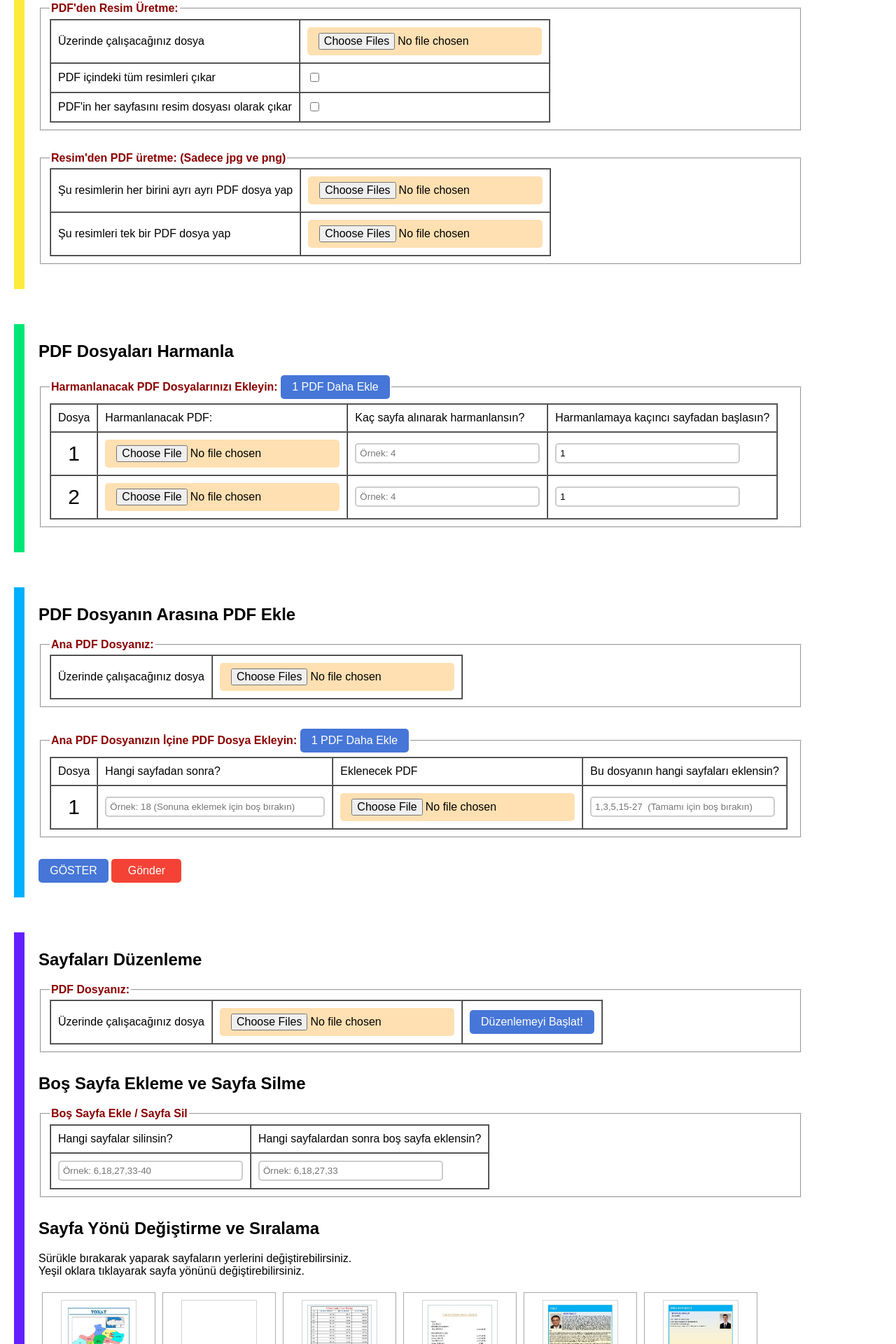
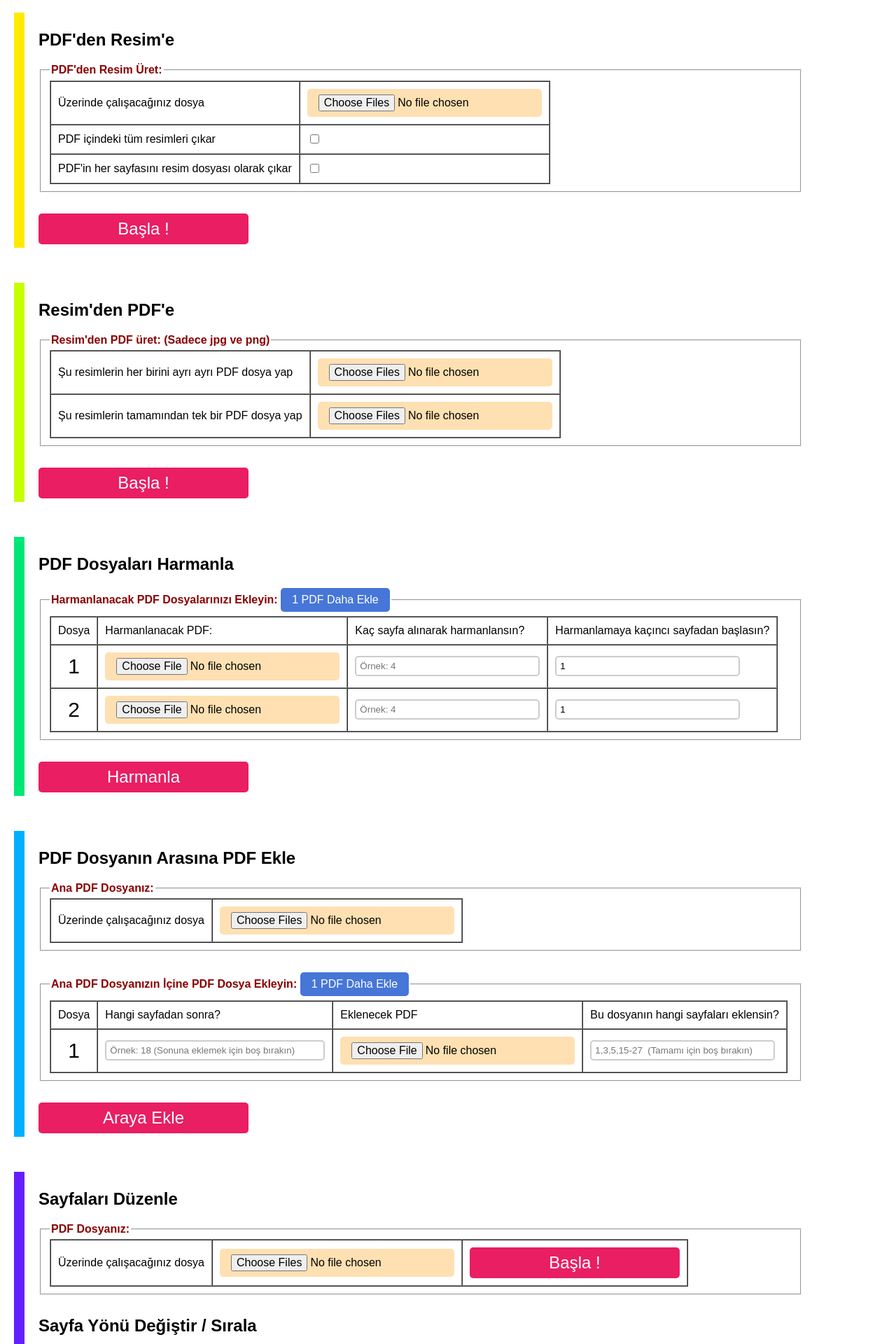
Before and after one commit to nuriakman/pdf_arac_kiti, a PHP site: page /1.php in a window 1280 px wide. Shown: the part 1400-3320 px from the top of the page at 70% size. Run offline with PHP 8.4, Linux system fonts and the light colour scheme.

Commit message:
Her bölüm ayrı bir form olarak tasarlandı ve gönder düğmeleri eklendi

```diff
--- a/1.php
+++ b/1.php
@@ -30,47 +30,9 @@
     <!-- ========================================================== -->
     <!-- ========================================================== -->
     <form id="formBirlestir" name="formBirlestir" method="post" action="" enctype="multipart/form-data">
+        <input type="hidden" name="form_adi" value="formBirlestir">
 
         <h2>PDF Dosyaları Birleştir</h2>
-
-        <fieldset>
-            <legend><b style='color: darkred;'>PDF Dosyaları Birleştirme Ayarları:</b> </legend>
-            <table border="1" cellpadding="10" cellspacing="0">
-                <tr>
-                    <td nowrap="nowrap"> Eklenen her dosya sağ sayfadan başlasın </td>
-                    <td nowrap="nowrap">
-                        <input type="checkbox" name="AyarBirlestir1"> </td>
-                </tr>
-                <tr>
-                    <td nowrap="nowrap"> Dosyalar arasına boş bir yaprak ekle </td>
-                    <td nowrap="nowrap">
-                        <input type="checkbox" name="AyarBirlestir2"> </td>
-                </tr>
-            </table>
-        </fieldset>
-
-
-        <fieldset>
-            <legend><b style='color: darkred;'>Çoklu PDF Dosya Seçimi:</b> </legend>
-            <table border="1" cellpadding="10" cellspacing="0">
-                <tr>
-                    <td nowrap="nowrap"> Dosyaları Seçiniz (Çoklu Seçim Yapabilirsiniz) </td>
-                    <td nowrap="nowrap">
-                        <input accept='application/pdf' type='file' name='TopluPDF[]' id='TopluPDF' multiple onchange='DosyalariEkranaListele()'> </td>
-                </tr>
-                <tr id='SiralamaSatiri' style='display:none;'>
-                    <td colspan="2">
-                        <b>Dosyalarınızın sıralamasını sürükle-bırak yaparak değiştirebilirsiniz:</b><br>
-                        <input type='hidden' id='Siralama' name='Siralama' value=''>
-                        <ul id='tmpSecilenDosyalar' class='tmpSecilenDosyalar'>
-
-                        </ul>
-                    </td>
-                </tr>
-            </table>
-            <p><b>NOT:</b> Dosyalarınızın tamamı tek bir klasör içindeyse bu bölümü kullanarak bir defada ve kolayca ekleyebilirsiniz</p>
-        </fieldset>
-
 
         <fieldset>
             <legend><b style='color: darkred;'>Tek Tek PDF Dosya Seçimi:</b> <input type='button' value='1 PDF Daha Ekle' onclick='YeniDosyaEkle(1)'></legend>
@@ -106,8 +68,50 @@
                 </tr>
 
             </table>
-            <p><b>NOT:</b> Dosyalarınız farklı farkl klasörler içindeyse bu bölümü kullanarak teker teker ekleyebilirsiniz</p>
+            <p><b>NOT:</b> Dosyalarınız farklı farklı klasörler içindeyse bu bölümü kullanarak teker teker ekleyebilirsiniz</p>
         </fieldset>
+
+
+        <fieldset>
+            <legend><b style='color: darkred;'>Çoklu PDF Dosya Seçimi:</b> </legend>
+            <table border="1" cellpadding="10" cellspacing="0">
+                <tr>
+                    <td nowrap="nowrap"> Dosyaları Seçiniz (Çoklu Seçim Yapabilirsiniz) </td>
+                    <td nowrap="nowrap">
+                        <input accept='application/pdf' type='file' name='TopluPDF[]' id='TopluPDF' multiple onchange='DosyalariEkranaListele()'> </td>
+                </tr>
+                <tr id='SiralamaSatiri' style='display:none;'>
+                    <td colspan="2">
+                        <b>Dosyalarınızın sıralamasını sürükle-bırak yaparak değiştirebilirsiniz:</b><br>
+                        <input type='hidden' id='Siralama' name='Siralama' value=''>
+                        <ul id='tmpSecilenDosyalar' class='tmpSecilenDosyalar'>
+
+                        </ul>
+                    </td>
+                </tr>
+            </table>
+            <p><b>NOT:</b> Dosyalarınızın tamamı tek bir klasör içindeyse bu bölümü kullanarak bir defada ve kolayca ekleyebilirsiniz</p>
+        </fieldset>
+
+        <fieldset>
+            <legend><b style='color: darkred;'>PDF Dosyaları Birleştirme Ayarları:</b> </legend>
+            <table border="1" cellpadding="10" cellspacing="0">
+                <tr>
+                    <td nowrap="nowrap"> Eklenen her dosya sağ sayfadan başlasın </td>
+                    <td nowrap="nowrap">
+                        <input type="checkbox" name="AyarBirlestir1"> </td>
+                </tr>
+                <tr>
+                    <td nowrap="nowrap"> Dosyalar arasına boş bir yaprak ekle </td>
+                    <td nowrap="nowrap">
+                        <input type="checkbox" name="AyarBirlestir2"> </td>
+                </tr>
+            </table>
+        </fieldset>
+
+
+
+        <input type="button" value="Birleştir" onclick="FormuPostala('formBirlestir')" id="FormuGonder">
     </form>
 
 
@@ -118,6 +122,7 @@
     <!-- ========================================================== -->
     <!-- ========================================================== -->
     <form id="formBol" name="formBol" method="post" action="" enctype="multipart/form-data">
+        <input type="hidden" name="form_adi" value="formBol">
 
         <h2>PDF Dosyayı Böl</h2>
 
@@ -158,6 +163,7 @@
                 </tr>
             </table>
         </fieldset>
+        <input type="button" value="Böl" onclick="FormuPostala('formBol')" id="FormuGonder">
     </form>
 
 
@@ -166,12 +172,13 @@
     <!-- =========================== RESİM ======================== -->
     <!-- ========================================================== -->
     <!-- ========================================================== -->
-    <form id="formResim" name="formResim" method="post" action="" enctype="multipart/form-data">
+    <form id="formResim1" name="formResim1" method="post" action="" enctype="multipart/form-data">
+        <input type="hidden" name="form_adi" value="formResim1">
 
-        <h2>PDF ve Resim</h2>
+        <h2>PDF'den Resim'e</h2>
 
         <fieldset>
-            <legend><b style='color: darkred;'>PDF'den Resim Üretme:</b></legend>
+            <legend><b style='color: darkred;'>PDF'den Resim Üret:</b></legend>
             <table border="1" cellpadding="10" cellspacing="0">
                 <tr>
                     <td nowrap="nowrap"> Üzerinde çalışacağınız dosya </td>
@@ -190,10 +197,18 @@
                 </tr>
             </table>
         </fieldset>
+        <input type="button" value="Başla !" onclick="FormuPostala('formResim1')" id="FormuGonder">
+    </form>
 
 
+
+    <form id="formResim2" name="formResim2" method="post" action="" enctype="multipart/form-data">
+        <input type="hidden" name="form_adi" value="formResim2">
+
+        <h2>Resim'den PDF'e</h2>
+
         <fieldset>
-            <legend><b style='color: darkred;'>Resim'den PDF üretme: (Sadece jpg ve png)</b></legend>
+            <legend><b style='color: darkred;'>Resim'den PDF üret: (Sadece jpg ve png)</b></legend>
             <table border="1" cellpadding="10" cellspacing="0">
                 <tr>
                     <td nowrap="nowrap"> Şu resimlerin her birini ayrı ayrı PDF dosya yap </td>
@@ -201,13 +216,15 @@
                         <input accept='image/jpeg,image/png' type='file' name='AnaDosya1' multiple> </td>
                 </tr>
                 <tr>
-                    <td nowrap="nowrap"> Şu resimleri tek bir PDF dosya yap </td>
+                    <td nowrap="nowrap"> Şu resimlerin tamamından tek bir PDF dosya yap </td>
                     <td nowrap="nowrap">
                         <input accept='image/jpeg,image/png' type='file' name='AnaDosya2' multiple> </td>
                 </tr>
             </table>
         </fieldset>
+        <input type="button" value="Başla !" onclick="FormuPostala('formResim2')" id="FormuGonder">
     </form>
+
 
     <!-- ========================================================== -->
     <!-- ========================================================== -->
@@ -215,6 +232,7 @@
     <!-- ========================================================== -->
     <!-- ========================================================== -->
     <form id="formHarmanla" name="formHarmanla" method="post" action="" enctype="multipart/form-data">
+        <input type="hidden" name="form_adi" value="formHarmanla">
 
         <h2>PDF Dosyaları Harmanla</h2>
 
@@ -275,6 +293,7 @@
 
             </table>
         </fieldset>
+        <input type="button" value="Harmanla" onclick="FormuPostala('formHarmanla')" id="FormuGonder">
     </form>
 
 
@@ -284,6 +303,7 @@
     <!-- ========================================================== -->
     <!-- ========================================================== -->
     <form id="formArayaEkle" name="formArayaEkle" method="post" action="" enctype="multipart/form-data">
+        <input type="hidden" name="form_adi" value="formArayaEkle">
 
         <h2>PDF Dosyanın Arasına PDF Ekle</h2>
 
@@ -340,13 +360,7 @@
 
             </table>
         </fieldset>
-
-        <p>
-            <input type="button" value="GÖSTER" onclick="GOSTER()">
-
-            <input type="submit" name="gonder" value="Gönder">
-        </p>
-
+        <input type="button" value="Araya Ekle" onclick="FormuPostala('formArayaEkle')" id="FormuGonder">
     </form>
 
 
@@ -356,8 +370,9 @@
     <!-- ========================================================== -->
     <!-- ========================================================== -->
     <form id="formYonet" name="formYonet" method="post" action="" enctype="multipart/form-data">
+        <input type="hidden" name="form_adi" value="formYonet">
 
-        <h2>Sayfaları Düzenleme</h2>
+        <h2>Sayfaları Düzenle</h2>
 
         <fieldset>
             <legend><b style='color: darkred;'>PDF Dosyanız:</b></legend>
@@ -367,32 +382,17 @@
                     <td nowrap="nowrap">
                         <input accept='application/pdf' type='file' name='AnaDosya' multiple> </td>
                     <td nowrap="nowrap">
-                        <input type='button' value='Düzenlemeyi Başlat!'> </td>
+                        <input type="button" value="Başla !" onclick="FormuPostala('formYonet')" id="FormuGonder"> </td>
                 </tr>
             </table>
         </fieldset>
 
-        <h2>Boş Sayfa Ekleme ve Sayfa Silme</h2>
+        <h2>Sayfa Yönü Değiştir / Sırala</h2>
+
+        <p>Sürükle bırakarak yaparak sayfaların yerlerini değiştirebilirsiniz.<br>Yeşil oklara tıklayarak sayfa yönünü değiştirebilirsiniz.</p>
 
         <fieldset>
-            <legend><b style='color: darkred;'>Boş Sayfa Ekle / Sayfa Sil</b></legend>
-            <table border="1" cellpadding="10" cellspacing="0">
-                <tr>
-                    <td nowrap="nowrap"> Hangi sayfalar silinsin? </td>
-                    <td nowrap="nowrap"> Hangi sayfalardan sonra boş sayfa eklensin? </td>
-                </tr>
-                <tr>
-                    <td nowrap="nowrap">
-                        <input type="text" name="SilSayfalar" placeholder="Örnek: 6,18,27,33-40" style="width: 250px;"> </td>
-                    <td nowrap="nowrap">
-                        <input type="text" name="BosSayfalar" placeholder="Örnek: 6,18,27,33" style="width: 250px;"> </td>
-                </tr>
-            </table>
-        </fieldset>
-
-        <h2>Sayfa Yönü Değiştirme ve Sıralama</h2>
-
-        <p>Sürükle bırakarak yaparak sayfaların yerlerini değiştirebilirsiniz.<br>Yeşil oklara tıklayarak sayfa yönünü değiştirebilirsiniz.</p>
+            <legend><b style='color: darkred;'>SAYFALARI DÜZENLE</b></legend>
 
             <ul class="PDFSayfalari">
 
@@ -568,23 +568,41 @@
             </ul> <!-- /PDFSayfalari -->
 
             <br style='clear: both; '>
-        <p>
-            <input type="hidden" name="toplamsayfa" value="116">
-            <input type="submit" name="gonder" value="Gönder">
-        </p>
+        </fieldset>
 
+        <h2>Sayfa Sil / Boş Sayfa Ekle</h2>
+
+        <fieldset>
+            <legend><b style='color: darkred;'>Sayfa Sil / Boş Sayfa Ekle</b></legend>
+            <table border="1" cellpadding="10" cellspacing="0">
+                <tr>
+                    <td nowrap="nowrap"> Hangi sayfalar silinsin? </td>
+                    <td nowrap="nowrap"> Hangi sayfalardan sonra boş sayfa eklensin? </td>
+                </tr>
+                <tr>
+                    <td nowrap="nowrap">
+                        <input type="text" name="SilSayfalar" placeholder="Örnek: 6,18,27,33-40" style="width: 250px;"> </td>
+                    <td nowrap="nowrap">
+                        <input type="text" name="BosSayfalar" placeholder="Örnek: 6,18,27,33" style="width: 250px;"> </td>
+                </tr>
+            </table>
+        </fieldset>
+        <input type="button" value="Değişiklikleri Kaydet" onclick="FormuPostala('formHarmanla')" id="FormuGonder">
     </form>
 
+    <p style="margin-bottom: 0px;">
+        <input type="hidden" name="toplamsayfa" value="116">
+        <input type="submit" name="gonder" value="SUBMIT">
         <input type="button" value="Ajax File Upload" onclick="HAYDI()">
-
-    <p>&nbsp;</p>
-    <p>&nbsp;</p>
-    <p>&nbsp;</p>
-    <p>&nbsp;</p>
+    </p>
 
 </body>
 
 </html>
+
+
+
+
 
 
 <style>
@@ -594,6 +612,7 @@
         padding: 0px;
         margin-right:  10%;
         font-family: sans-serif;
+        margin-bottom: 700px;
     }
 
     form {
@@ -610,7 +629,8 @@
 
     #formBirlestir  {border-left: 15px solid #FF5722; padding-left: 20px; }
     #formBol        {border-left: 15px solid #FF9800; padding-left: 20px; }
-    #formResim      {border-left: 15px solid #FFEB3B; padding-left: 20px; }
+    #formResim1     {border-left: 15px solid #FFEA00; padding-left: 20px; }
+    #formResim2     {border-left: 15px solid #C6FF00; padding-left: 20px; }
     #formHarmanla   {border-left: 15px solid #00E676; padding-left: 20px; }
     #formArayaEkle  {border-left: 15px solid #00B0FF; padding-left: 20px; }
     #formYonet      {border-left: 15px solid #651FFF; padding-left: 20px; }
@@ -801,6 +821,20 @@ input[type=submit] {
   cursor: pointer;
 }
 
+    #FormuGonder    {
+        min-width: 100px;
+        font-family: inherit;
+        appearance: none;
+        border: 0;
+        border-radius: 5px;
+        color: #fff;
+        padding: 8px 16px;
+        font-size: 1.5rem;
+        cursor: pointer;
+        background-color: #E91E63;
+        width: 300px;
+    }
+
 
 </style>
 
@@ -905,22 +939,6 @@ input[type=submit] {
     }
 
 
-    function GOSTER() {
-
-        $.ajax({
-               type    : "POST",
-               url     : "1test.php",
-               dataType: "text",
-               data    : $("#form1").serialize(), // Formu serialize et.
-               success : function(ajaxCevap)
-               {
-                   alert(ajaxCevap); // Cevabı göster...
-               }
-             });
-    }
-
-
-
     function Cevir(ResimNo, ResimYon) {
         // console.log(ResimNo, ResimYon, DEGER)
         document.getElementById(ResimNo).className = 'NORMAL';
```
Lines whose indentation alone changed are shown as unchanged.
